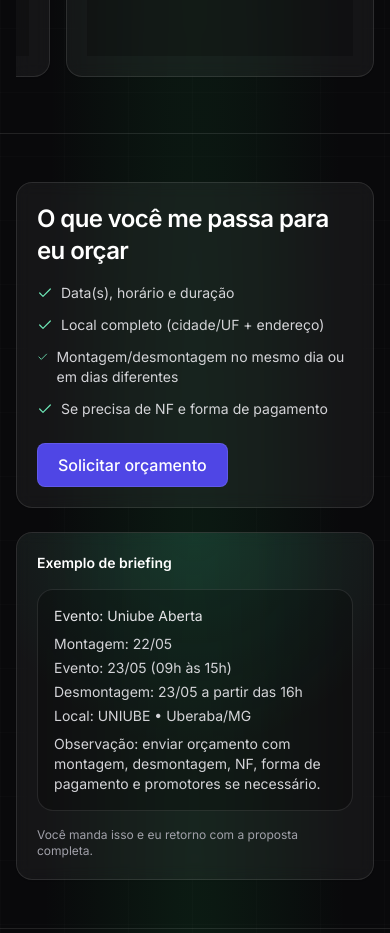
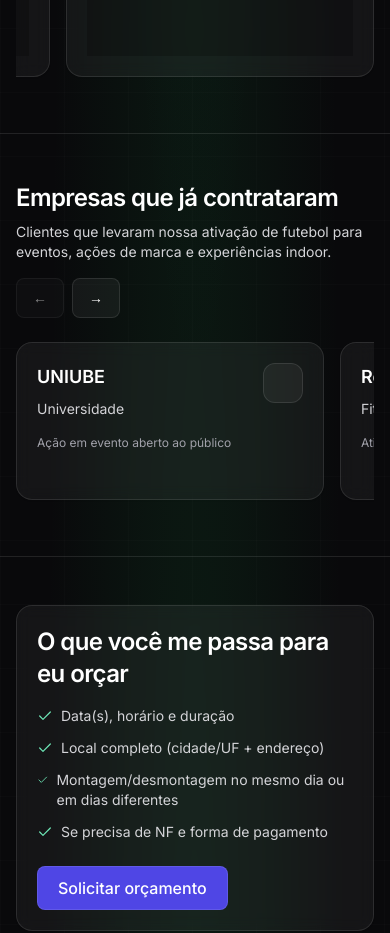
Before and after one commit to andersjc11/VRGH, a Next.js app: page /simulador-futebol-virtual in a window 390 px wide. Shown: the part 4580-5513 px from the top of the page. Built offline with nearby package versions, Linux system fonts and the light colour scheme; no server answers.

Commit message:
Revert "Remove secao de empresas contratantes"
This reverts commit f41320a6b1a4dcff5be69bdf88357656bbcc02ff.

```diff
--- a/src/app/simulador-futebol-virtual/page.tsx
+++ b/src/app/simulador-futebol-virtual/page.tsx
@@ -98,9 +98,111 @@ function IconMenu({ className }: IconProps) {
   )
 }
 
+type CarouselItem = {
+  title: string
+  subtitle?: string
+  meta?: string
+}
+
 type PhotoCarouselItem = {
   src: string
   alt: string
+}
+
+function Carousel(props: {
+  id?: string
+  title: string
+  description: string
+  items: CarouselItem[]
+}) {
+  const viewportRef = useRef<HTMLDivElement | null>(null)
+  const [index, setIndex] = useState(0)
+
+  const scrollToIndex = (nextIndex: number) => {
+    const viewport = viewportRef.current
+    if (!viewport) return
+    const children = Array.from(viewport.children) as HTMLElement[]
+    const target = children[nextIndex]
+    if (!target) return
+    target.scrollIntoView({ behavior: "smooth", inline: "start", block: "nearest" })
+    setIndex(nextIndex)
+  }
+
+  const canPrev = index > 0
+  const canNext = index < props.items.length - 1
+
+  return (
+    <section
+      id={props.id}
+      className="scroll-mt-24 border-t border-white/10 md:scroll-mt-28"
+    >
+      <div className="mx-auto max-w-6xl px-4 py-12">
+        <div className="flex flex-col gap-4 sm:flex-row sm:items-end sm:justify-between">
+          <div className="space-y-2">
+            <h2 className="text-2xl font-semibold tracking-tight text-white">{props.title}</h2>
+            <p className="max-w-2xl text-sm text-zinc-300">{props.description}</p>
+          </div>
+          <div className="flex items-center gap-2">
+            <Button
+              type="button"
+              intent="secondary"
+              aria-label="Anterior"
+              disabled={!canPrev}
+              onClick={() => scrollToIndex(Math.max(0, index - 1))}
+            >
+              ←
+            </Button>
+            <Button
+              type="button"
+              intent="secondary"
+              aria-label="Próximo"
+              disabled={!canNext}
+              onClick={() => scrollToIndex(Math.min(props.items.length - 1, index + 1))}
+            >
+              →
+            </Button>
+          </div>
+        </div>
+
+        <div
+          ref={viewportRef}
+          className="mt-6 flex snap-x snap-mandatory gap-4 overflow-x-auto scroll-smooth pb-2 [-webkit-overflow-scrolling:touch]"
+          onScroll={(e) => {
+            const viewport = e.currentTarget
+            const children = Array.from(viewport.children) as HTMLElement[]
+            const viewportLeft = viewport.getBoundingClientRect().left
+            let bestIndex = 0
+            let bestDistance = Number.POSITIVE_INFINITY
+            for (let i = 0; i < children.length; i++) {
+              const left = children[i].getBoundingClientRect().left
+              const distance = Math.abs(left - viewportLeft)
+              if (distance < bestDistance) {
+                bestDistance = distance
+                bestIndex = i
+              }
+            }
+            setIndex(bestIndex)
+          }}
+        >
+          {props.items.map((item) => (
+            <Card
+              key={`${item.title}-${item.meta ?? ""}`}
+              className="w-[86%] shrink-0 snap-start sm:w-[420px]"
+            >
+              <div className="flex items-start justify-between gap-4">
+                <div className="space-y-2">
+                  <p className="text-lg font-semibold text-white">{item.title}</p>
+                  {item.subtitle ? <p className="text-sm text-zinc-300">{item.subtitle}</p> : null}
+                </div>
+                <div className="h-10 w-10 rounded-xl border border-white/10 bg-white/5" />
+              </div>
+              {item.meta ? <p className="mt-4 text-xs text-zinc-400">{item.meta}</p> : null}
+            </Card>
+          ))}
+        </div>
+      </div>
+    </section>
+  )
 }
 
 function PhotoCarousel(props: {
@@ -345,6 +447,16 @@ export default function SimuladorFutebolVirtualPage() {
     []
   )
 
+  const companies = useMemo<CarouselItem[]>(
+    () => [
+      { title: "UNIUBE", subtitle: "Universidade", meta: "Ação em evento aberto ao público" },
+      { title: "Reebok (Academia)", subtitle: "Fitness & experiência", meta: "Ativação em shopping" },
+      { title: "Shopping Cidade Jardim", subtitle: "Varejo premium", meta: "Evento indoor" },
+      { title: "ABS", subtitle: "Indústria/serviços", meta: "Ativação corporativa" }
+    ],
+    []
+  )
+
   return (
     <div className="relative">
       <style jsx global>{`
@@ -410,6 +522,18 @@ export default function SimuladorFutebolVirtualPage() {
                   }}
                 >
                   Eventos
+                </a>
+              </Button>
+              <Button asChild intent="ghost">
+                <a
+                  href="#clientes"
+                  onClick={(e) => {
+                    e.preventDefault()
+                    window.history.pushState(null, "", "#clientes")
+                    scrollToAnchor("#clientes")
+                  }}
+                >
+                  Clientes
                 </a>
               </Button>
               <Button asChild intent="ghost">
@@ -500,6 +624,19 @@ export default function SimuladorFutebolVirtualPage() {
                 className="block rounded-xl px-3 py-2 text-sm text-white hover:bg-white/10"
               >
                 Eventos
+              </a>
+              <a
+                href="#clientes"
+                onClick={(e) => {
+                  e.preventDefault()
+                  setMobileNavOpen(false)
+                  window.history.pushState(null, "", "#clientes")
+                  requestAnimationFrame(() => scrollToAnchor("#clientes"))
+                  setTimeout(() => scrollToAnchor("#clientes"), 220)
+                }}
+                className="block rounded-xl px-3 py-2 text-sm text-white hover:bg-white/10"
+              >
+                Clientes
               </a>
               <a
                 href="#orcamento"
@@ -828,6 +965,13 @@ export default function SimuladorFutebolVirtualPage() {
         items={eventPhotos}
       />
 
+      <Carousel
+        id="clientes"
+        title="Empresas que já contrataram"
+        description="Clientes que levaram nossa ativação de futebol para eventos, ações de marca e experiências indoor."
+        items={companies}
+      />
+
       <section id="orcamento" className="scroll-mt-24 border-t border-white/10 md:scroll-mt-28">
         <div className="mx-auto max-w-6xl px-4 py-12">
           <div className="grid gap-6 md:grid-cols-2">
```
